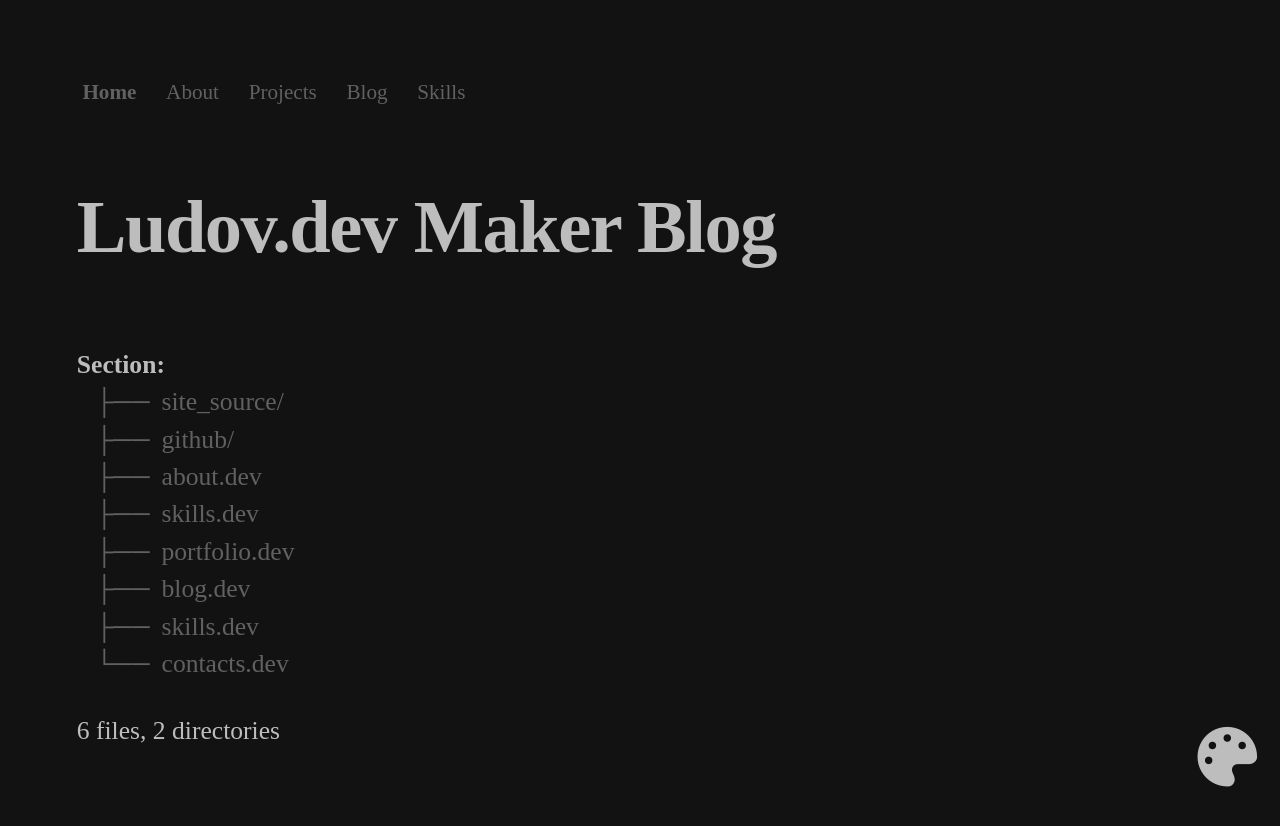
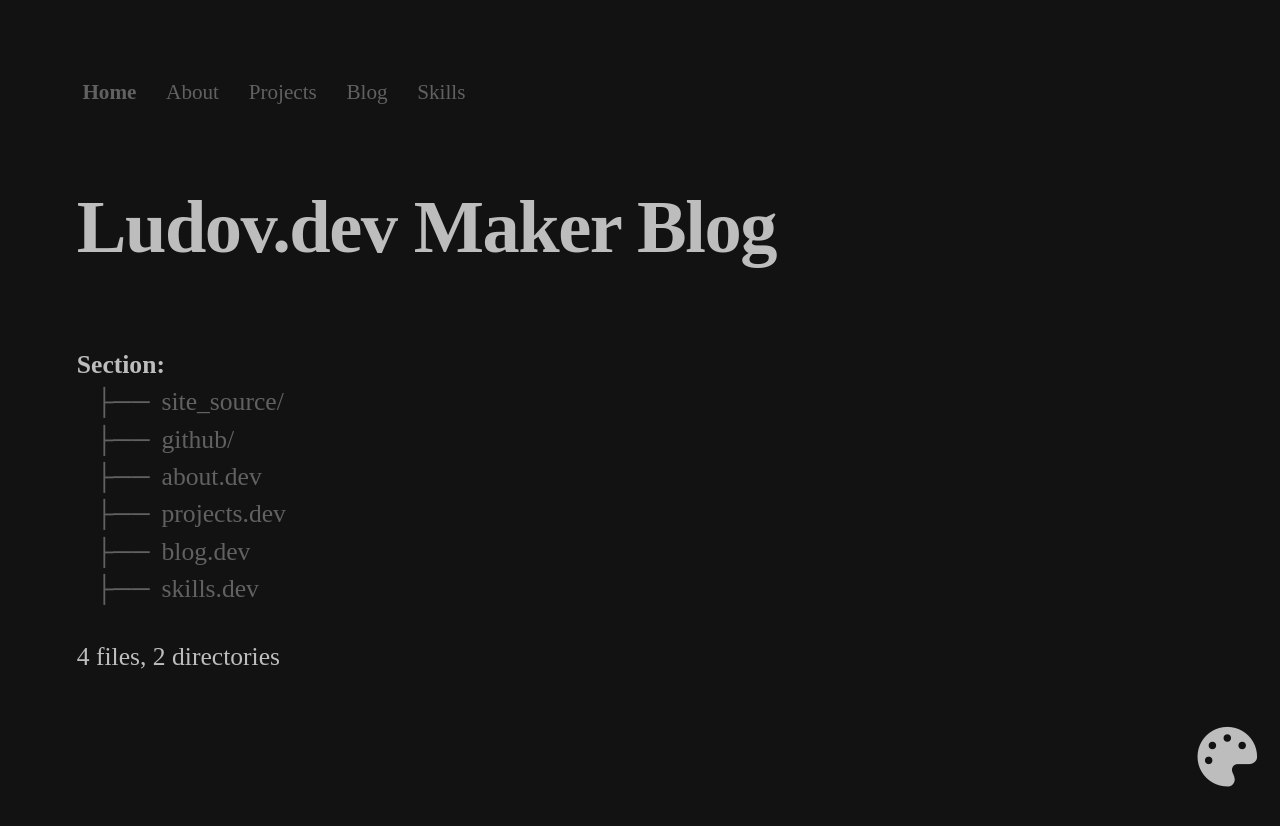
Before and after one commit to CammarataLudovico/Ludov.dev-Maker-Blog, a React (Vite) app: page / in a window 1280 px wide. Shown: the top 826 px of the page. After the commit the page ends 800 px from the top, so only its background shows below. Built offline with nearby package versions, Linux system fonts and the light colour scheme; a web font is replaced by a local one.

Commit message:
fix: update links in Home component, replace portfolio.dev with projects.dev and clean up commented code

```diff
--- a/src/pages/Home.jsx
+++ b/src/pages/Home.jsx
@@ -24,12 +24,10 @@ export default function Home() {
         <span className="link">├── <a href="https://github.com/CammarataLudovico/Ludov.dev-Maker-Blog" target="_blank" rel="noreferrer" data-type="dir">site_source/</a></span>
         <span className="link">├── <a href="https://github.com/CammarataLudovico" target="_blank" rel="noreferrer" data-type="dir">github/</a></span>
         <span className="link">├── <a href="/about" data-type="file">about.dev</a></span>
-        <span className="link">├── <a href="/skills" data-type="file">skills.dev</a></span>
-        {/* <span className="link">├── <a href="/projects" data-type="file">projects.dev</a></span> */}
-        <span className="link">├── <a href="/projects" data-type="file">portfolio.dev</a></span>
+        <span className="link">├── <a href="/projects" data-type="file">projects.dev</a></span>
         <span className="link">├── <a href="/blog" data-type="file">blog.dev</a></span>
         <span className="link">├── <a href="/skills" data-type="file">skills.dev</a></span>
-        <span className="link">└── <a href="/contacts" data-type="file">contacts.dev</a></span>
+        {/* <span className="link">└── <a href="/contacts" data-type="file">contacts.dev</a></span> ! Need to be implemented ! */}
         <br />
         <span>{counts.files} files, {counts.dirs} directories</span>
       </main>
```
